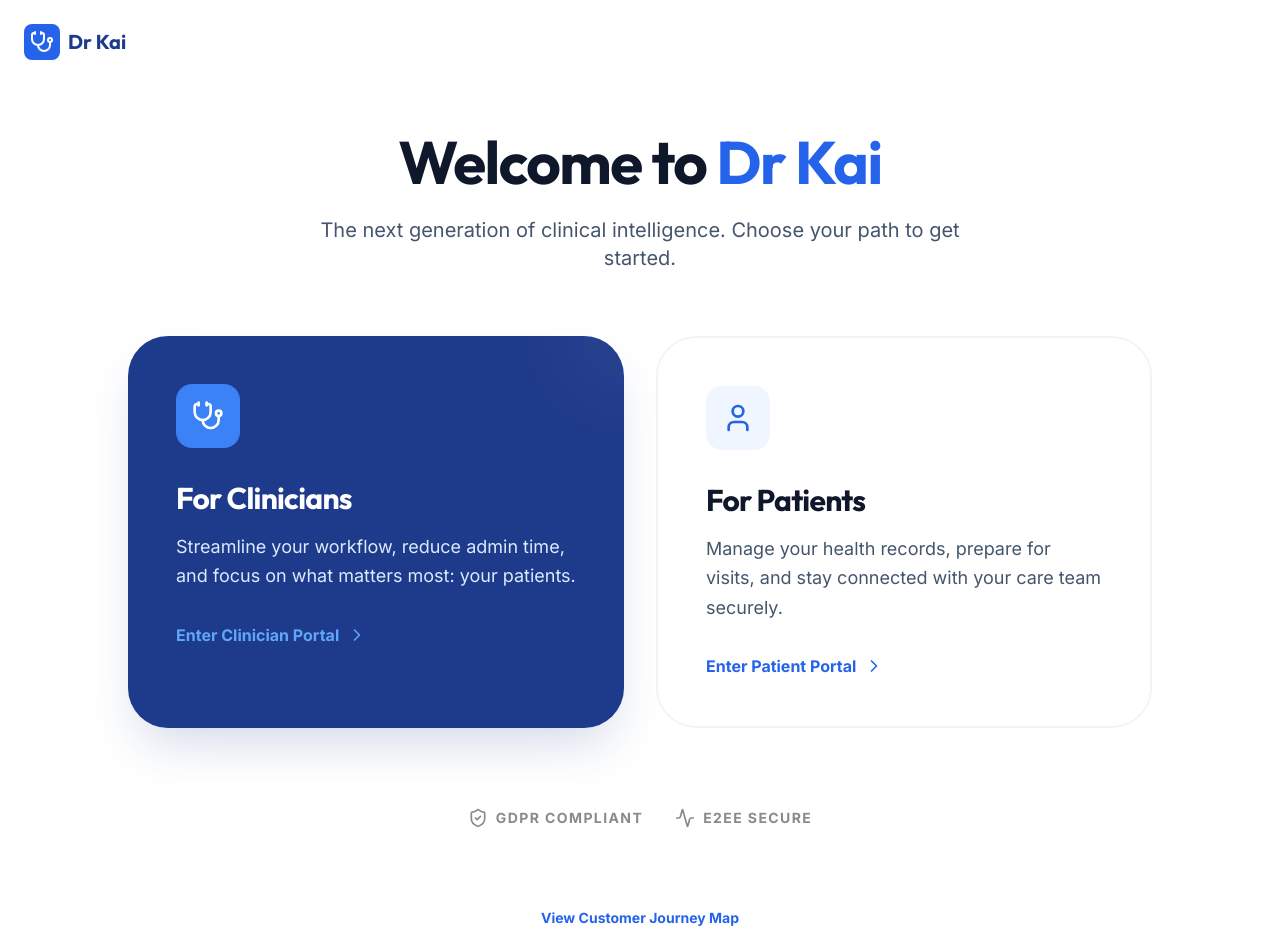
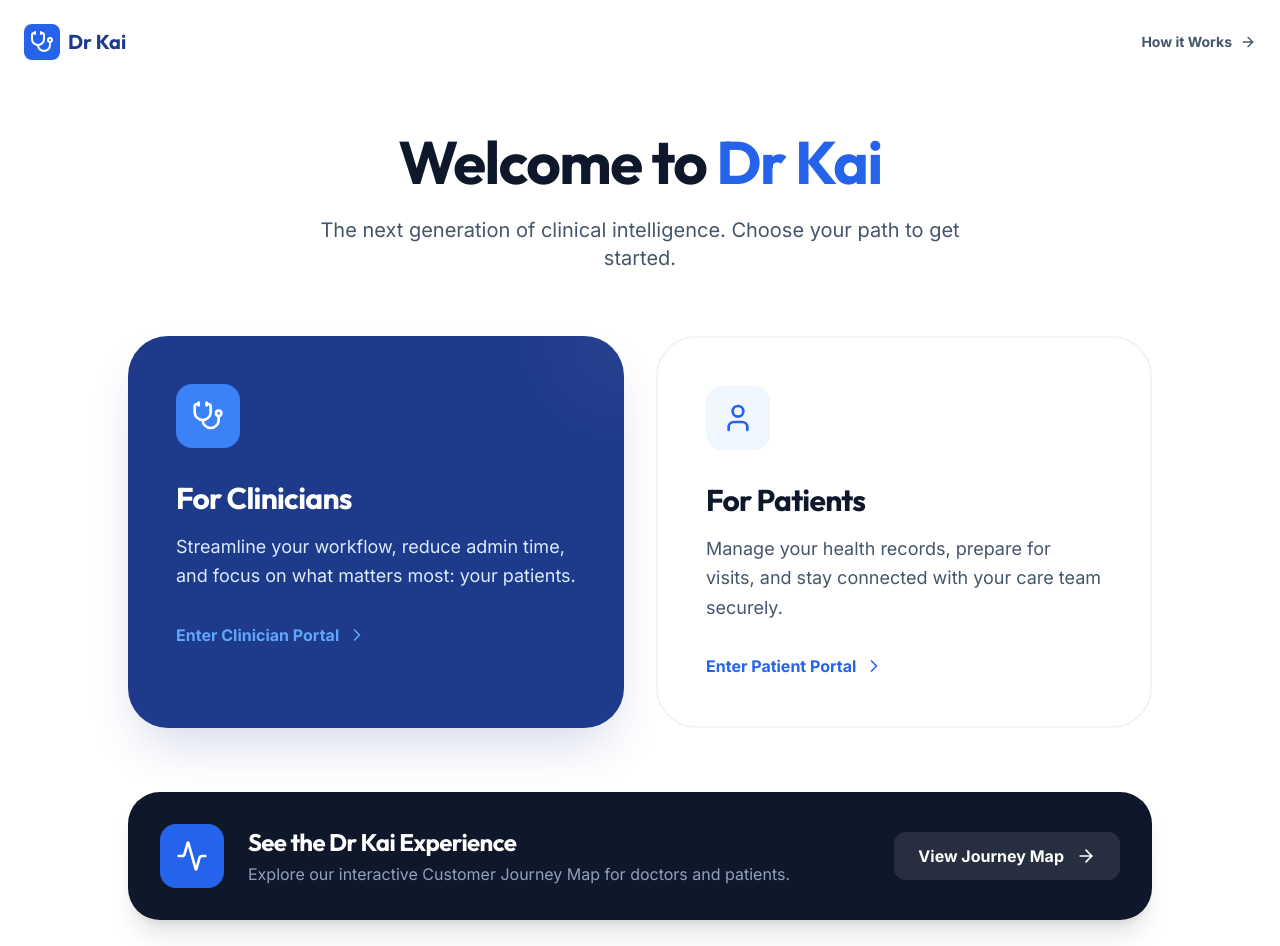
Before and after one commit to dtanielts/DR.KAI-, a React (Vite) app: page / in a window 1280 px wide. Shown: the top 946 px of the page. Built offline with nearby package versions, Linux system fonts and the light colour scheme.

Commit message:
feat: Add "How it Works" navigation link
Introduces a new navigation link for "How it Works" across the Doctor, Patient, and Landing pages. This provides users with a clear path to understand the application's functionality and user journey.

```diff
--- a/src/pages/DoctorPage.tsx
+++ b/src/pages/DoctorPage.tsx
@@ -38,6 +38,7 @@ export default function DoctorPage() {
               <span className="text-xl font-bold font-display text-brand-900">Dr Kai</span>
             </Link>
             <div className="hidden md:flex items-center gap-8">
+              <Link to="/journey" className="text-sm font-medium text-slate-600 hover:text-brand-600 transition-colors">How it Works</Link>
               <a href="#features" className="text-sm font-medium text-slate-600 hover:text-brand-600 transition-colors">Features</a>
               <a href="#security" className="text-sm font-medium text-slate-600 hover:text-brand-600 transition-colors">Security</a>
               <a href="#signup" className="bg-brand-600 text-white px-4 py-2 rounded-full text-sm font-semibold hover:bg-brand-700 transition-all shadow-sm">Join Beta</a>
--- a/src/pages/LandingPage.tsx
+++ b/src/pages/LandingPage.tsx
@@ -15,11 +15,16 @@ export default function LandingPage() {
     <div className="min-h-screen bg-white flex flex-col">
       {/* Simple Nav */}
       <nav className="p-6">
-        <div className="max-w-7xl mx-auto flex items-center gap-2">
-          <div className="bg-brand-600 p-1.5 rounded-lg">
-            <Stethoscope className="w-6 h-6 text-white" />
+        <div className="max-w-7xl mx-auto flex items-center justify-between">
+          <div className="flex items-center gap-2">
+            <div className="bg-brand-600 p-1.5 rounded-lg">
+              <Stethoscope className="w-6 h-6 text-white" />
+            </div>
+            <span className="text-xl font-bold font-display text-brand-900">Dr Kai</span>
           </div>
-          <span className="text-xl font-bold font-display text-brand-900">Dr Kai</span>
+          <Link to="/journey" className="text-sm font-bold text-slate-600 hover:text-brand-600 transition-colors flex items-center gap-2">
+            How it Works <ArrowRight className="w-4 h-4" />
+          </Link>
         </div>
       </nav>
 
@@ -92,6 +97,32 @@ export default function LandingPage() {
             </motion.div>
           </div>
 
+          {/* New Journey Map CTA Section */}
+          <motion.div
+            initial={{ opacity: 0, y: 30 }}
+            animate={{ opacity: 1, y: 0 }}
+            transition={{ duration: 0.6, delay: 0.4 }}
+            className="mt-16"
+          >
+            <Link
+              to="/journey"
+              className="group flex flex-col md:flex-row items-center justify-between p-8 rounded-[2rem] bg-slate-900 text-white hover:bg-slate-800 transition-all shadow-xl"
+            >
+              <div className="flex items-center gap-6 mb-6 md:mb-0">
+                <div className="bg-brand-600 p-4 rounded-2xl group-hover:scale-110 transition-transform">
+                  <Activity className="w-8 h-8 text-white" />
+                </div>
+                <div className="text-left">
+                  <h3 className="text-2xl font-bold mb-1">See the Dr Kai Experience</h3>
+                  <p className="text-slate-400">Explore our interactive Customer Journey Map for doctors and patients.</p>
+                </div>
+              </div>
+              <div className="flex items-center gap-3 bg-white/10 px-6 py-3 rounded-xl font-bold group-hover:bg-white/20 transition-colors">
+                View Journey Map <ArrowRight className="w-5 h-5 group-hover:translate-x-1 transition-transform" />
+              </div>
+            </Link>
+          </motion.div>
+
           <div className="mt-20 text-center">
             <div className="flex items-center justify-center gap-8 opacity-50 grayscale hover:grayscale-0 transition-all">
               <div className="flex items-center gap-2">
--- a/src/pages/PatientPage.tsx
+++ b/src/pages/PatientPage.tsx
@@ -39,6 +39,7 @@ export default function PatientPage() {
               <span className="text-xl font-bold font-display text-brand-900">Dr Kai</span>
             </Link>
             <div className="hidden md:flex items-center gap-8">
+              <Link to="/journey" className="text-sm font-medium text-slate-600 hover:text-brand-600 transition-colors">How it Works</Link>
               <a href="#features" className="text-sm font-medium text-slate-600 hover:text-brand-600 transition-colors">Features</a>
               <a href="#security" className="text-sm font-medium text-slate-600 hover:text-brand-600 transition-colors">Security</a>
               <a href="#signup" className="bg-brand-600 text-white px-4 py-2 rounded-full text-sm font-semibold hover:bg-brand-700 transition-all shadow-sm">Join Beta</a>
```
